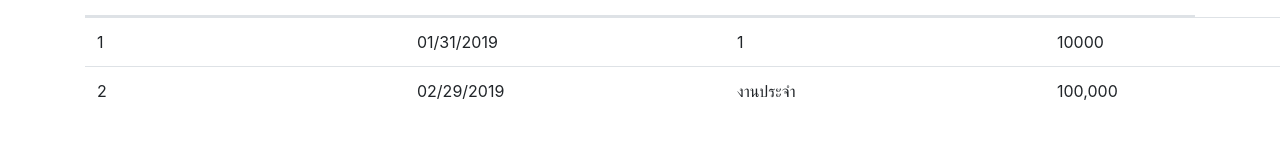
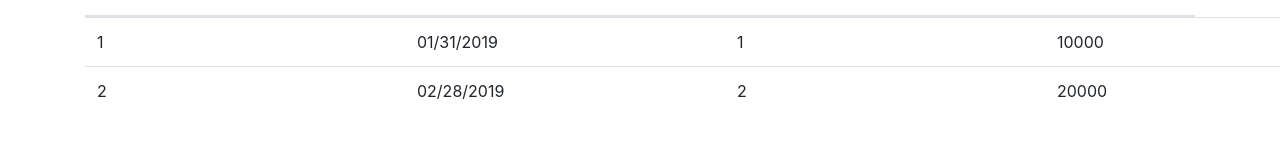
Before and after one commit to kabin-svvy/ohmymoney, an Angular app: page / in a window 1280 px wide. Shown: the part 146-300 px from the top of the page. Built offline with nearby package versions, Linux system fonts and the light colour scheme.

Commit message:
ngFor for incomes

```diff
--- a/src/app/pages/income/income.component.html
+++ b/src/app/pages/income/income.component.html
@@ -17,17 +17,11 @@
             </tr>
         </thead>
         <tbody>
-            <tr>
+            <tr *ngFor="let income of incomes">
                 <td>{{income.id}}</td>
                 <td>{{income.date}}</td>
                 <td>{{income.incomeNameGroupId}}</td>
                 <td>{{income.amount}}</td>
-            </tr>
-            <tr>
-                <td>2</td>
-                <td>02/29/2019</td>
-                <td>งานประจำ</td>
-                <td>100,000</td>
             </tr>
         </tbody>
     </table>
--- a/src/app/pages/income/income.component.ts
+++ b/src/app/pages/income/income.component.ts
@@ -13,16 +13,25 @@ export class IncomeComponent implements OnInit {
 
   modalRef: BsModalRef;
 
-  income: Income;
+  incomes: Income[];
 
   ngOnInit() {
-    this.income = {
-      id:1,
-      incomeGroupId:1,
-      incomeNameGroupId:1,
-      amount:10000,
-      date:'01/31/2019'
-    }
+    this.incomes = [
+      {
+        id:1,
+        incomeGroupId:1,
+        incomeNameGroupId:1,
+        amount:10000,
+        date:'01/31/2019'
+      },
+      {
+        id:2,
+        incomeGroupId:2,
+        incomeNameGroupId:2,
+        amount:20000,
+        date:'02/28/2019'
+      },
+    ];
   }
 
   openModal(template: TemplateRef<any>) {
```
